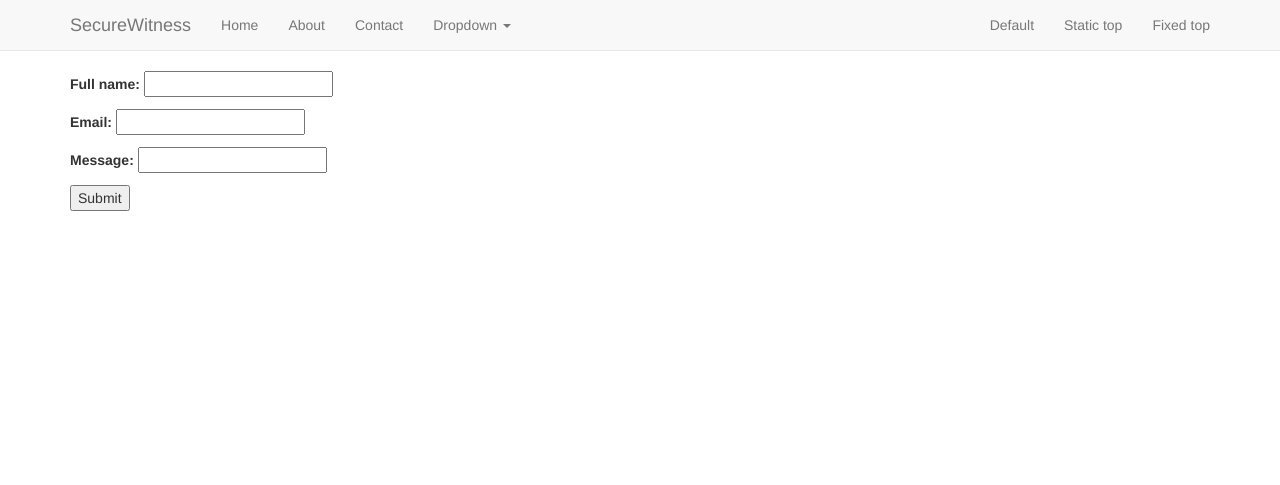
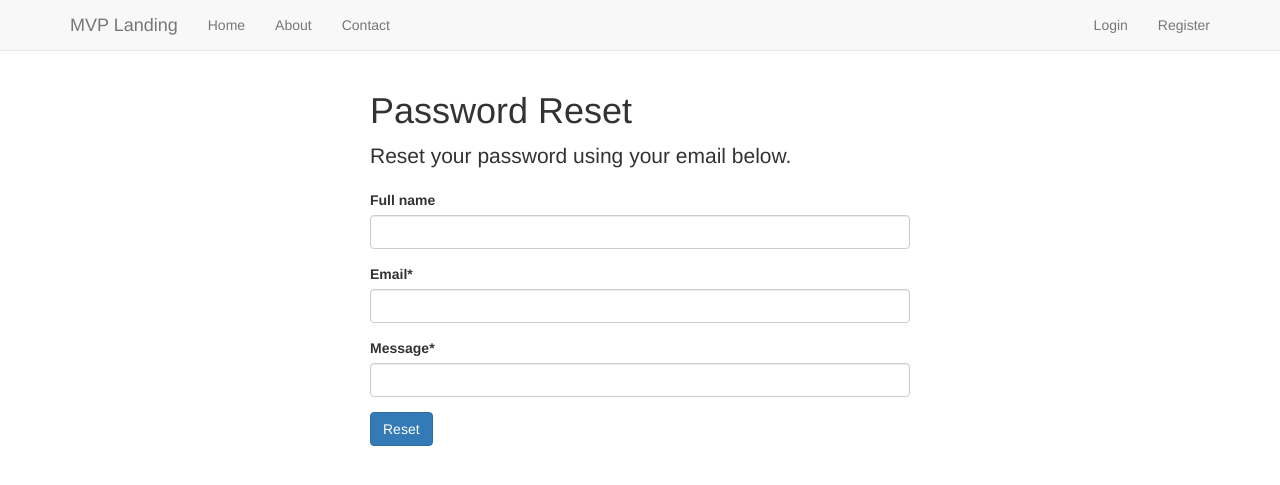
Before and after one commit to DC00/SecureShare, a Django app: template templates/registration/password_reset_form.html in a window 1280 px wide. Shown: the top 485 px of the page. Run offline with Django 3.2, Linux system fonts and the light colour scheme; the template is opened without the code that fills it: values that come from a table or form of the project are taken from there, others are empty; tables that the repository leaves empty hold one stand-in row (values such as "Sample post"); some libraries are stand-ins or nearby versions.

Commit message:
registration

```diff
--- a/mysite/settings.py
+++ b/mysite/settings.py
@@ -138,7 +138,7 @@ ACCOUNT_ACTIVATION_DAYS = 7
 REGISTRATION_AUTO_LOGIN = True
 
 REGISTRATION_DEFAULT_FROM_EMAIL = False
-
 REGISTRATION_EMAIL_HTML = True
-
 REGISTRATION_AUTO_LOGIN = False
+SITE_ID = 1
+LOGIN_REDIRECT_URL = '/'
--- a/templates/home.html
+++ b/templates/home.html
@@ -46,7 +46,7 @@
         <p class='lead text-align-center'>{{ title }}</p>
 
         <!-- The method is POST because we want to send data. The action is where the data will be sent -->
-        <form method='POST' action=''>{% csrf_token %}
+        <form method='POST' action='/reports/'>{% csrf_token %}
         {{ form|crispy }}
 
         <!-- When you click this button it adds a GET method. Same thing as going to a specific url -->
--- a/templates/navbar.html
+++ b/templates/navbar.html
@@ -8,30 +8,33 @@
         <span class="icon-bar"></span>
         <span class="icon-bar"></span>
       </button>
-          <a class="navbar-brand" href="/">SecureWitness</a>
+      <a class="navbar-brand" href="{% url 'home' %}">MVP Landing</a>
     </div>
     <div id="navbar" class="navbar-collapse collapse">
       <ul class="nav navbar-nav">
         <li><a href="{% url 'home' %}">Home</a></li>
         <li><a href="{% url 'about' %}">About</a></li>
         <li><a href="{% url 'contact' %}">Contact</a></li>
-            <li class="dropdown">
-              <a href="#" class="dropdown-toggle" data-toggle="dropdown" role="button" aria-haspopup="true" aria-expanded="false">Dropdown <span class="caret"></span></a>
-              <ul class="dropdown-menu">
+        <!-- <li class="dropdown">
+          <a href="#" class="dropdown-toggle" data-toggle="dropdown" role="button" aria-expanded="false">Dropdown <span class="caret"></span></a>
+          <ul class="dropdown-menu" role="menu">
             <li><a href="#">Action</a></li>
             <li><a href="#">Another action</a></li>
             <li><a href="#">Something else here</a></li>
-                <li role="separator" class="divider"></li>
+            <li class="divider"></li>
             <li class="dropdown-header">Nav header</li>
             <li><a href="#">Separated link</a></li>
             <li><a href="#">One more separated link</a></li>
           </ul>
-            </li>
+        </li> -->
       </ul>
       <ul class="nav navbar-nav navbar-right">
-            <li><a href="../navbar/">Default</a></li>
-            <li><a href="./">Static top <span class="sr-only">(current)</span></a></li>
-            <li><a href="../navbar-fixed-top/">Fixed top</a></li>
+      {% if request.user.is_authenticated %}
+        <li><a href="{% url 'auth_logout' %}">Logout</a></li>
+        {% else %}
+         <li><a href="{% url 'auth_login' %}">Login</a></li>
+        <li><a href="{% url 'registration_register' %}">Register</a></li>
+        {% endif %}
       </ul>
     </div><!--/.nav-collapse -->
   </div>
--- a/templates/registration/activation_complete.html
+++ b/templates/registration/activation_complete.html
@@ -2,5 +2,5 @@
 {% load i18n %}
 
 {% block content %}
-<p>{% trans "Your account is now activated." %}</p>
+<p class='lead'>{% trans "Your account is now activated." %}</p>
 {% endblock %}
--- a/templates/registration/activation_email_subject.txt
+++ b/templates/registration/activation_email_subject.txt
@@ -1 +1 @@
-{% load i18n %}{% trans "Account activation on" %} {{ site.name }}
+Complete Registration for {{ site.name }}
--- a/templates/registration/logout.html
+++ b/templates/registration/logout.html
@@ -2,5 +2,5 @@
 {% load i18n %}
 
 {% block content %}
-<p>{% trans "Logged out" %}</p>
+<p class='text-align-center lead'>You have successfully logged out.</p><p class='text-align-center lead'><a href="{% url 'auth_login' %}">Login</a></p></p>
 {% endblock %}
--- a/templates/registration/password_reset_done.html
+++ b/templates/registration/password_reset_done.html
@@ -2,5 +2,5 @@
 {% load i18n %}
 
 {% block content %}
-<p>{% trans "Email with password reset instructions has been sent." %}</p>
+<p class='lead text-align-center'>{% trans "Email with password reset instructions has been sent." %}</p>
 {% endblock %}
--- a/templates/registration/password_reset_form.html
+++ b/templates/registration/password_reset_form.html
@@ -1,11 +1,16 @@
 {% extends "base.html" %}
+{% load crispy_forms_tags %}
 {% load i18n %}
 
 {% block content %}
+<div class='col-sm-6 col-sm-offset-3'>
+<h1>Password Reset</h1>
+<p class='lead'>Reset your password using your email below.</p>
 <form method="post" action=".">
   {% csrf_token %}
-  {{ form.as_p }}
+    {{ form|crispy }}
 
-  <input type="submit" value="{% trans 'Submit' %}" />
+  <input class='btn btn-primary' type="submit" value="{% trans 'Reset' %}" />
 </form>
+</div>
 {% endblock %}
--- a/templates/registration/registration_closed.html
+++ b/templates/registration/registration_closed.html
@@ -2,5 +2,5 @@
 {% load i18n %}
 
 {% block content %}
-        <p>{% trans "Registration is currently closed." %}</p>
+	<p>{% trans "Registration is currently closed." %}</p>
 {% endblock %}
```
Also changed, not shown: templates/registration/activation_email.txt (+8 -1 lines), templates/registration/login.html (+15 -2 lines), templates/registration/registration_form.html (+16 -1 lines), templates/registration/registration_complete.html (line endings or trailing spaces), 2 other files. Lines whose indentation alone changed are shown as unchanged.
